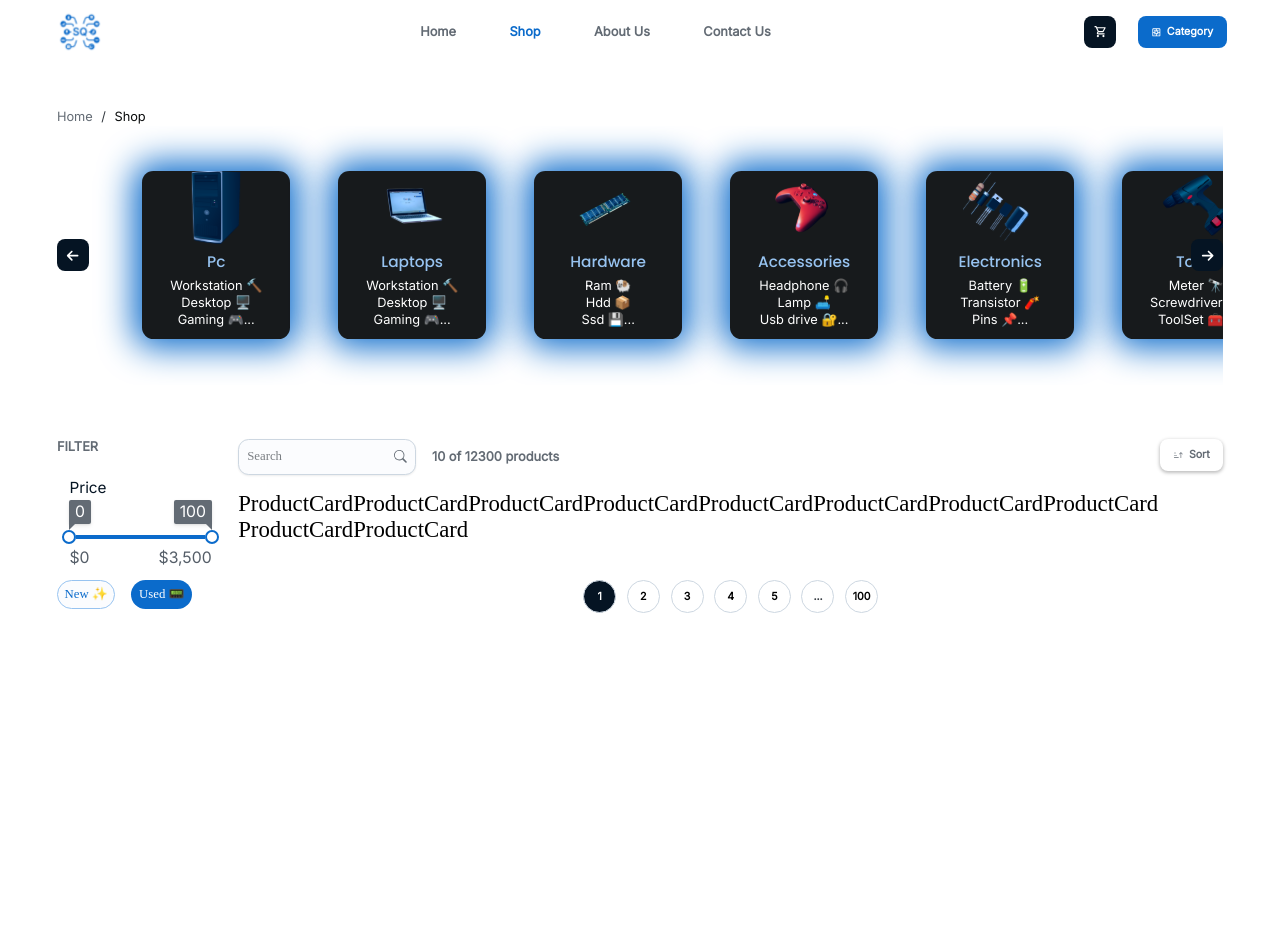
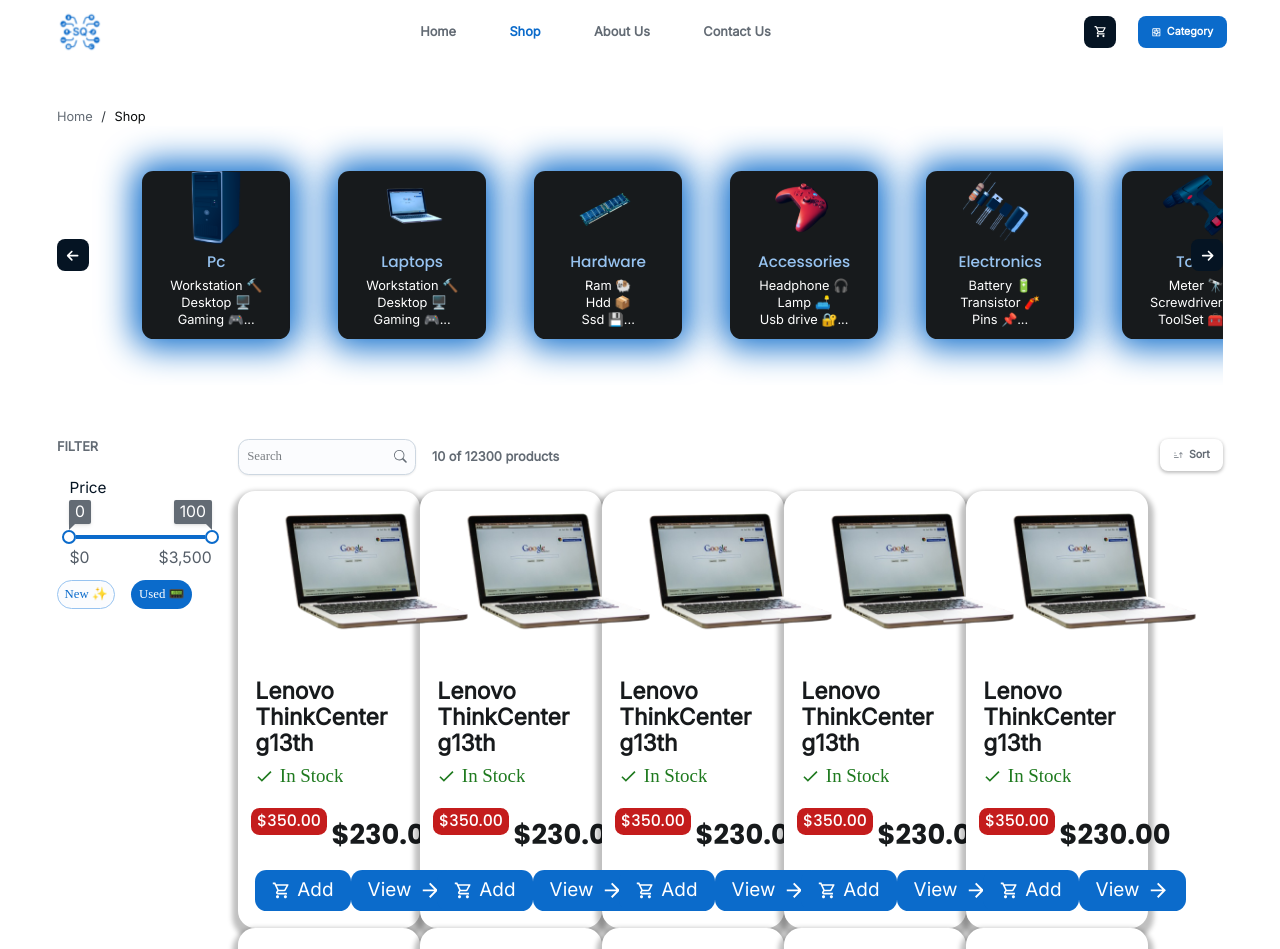
Before and after one commit to Flori1234657/shqip-computers, a React (Vite) app: page /shop in a window 1280 px wide. Shown: the top 949 px of the page. Built offline with nearby package versions, Linux system fonts and the light colour scheme.

Commit message:
feat(style): :construction: product card < 600

```diff
--- a/src/app/routes/home-page/components/components/deals-section/UpperContent.tsx
+++ b/src/app/routes/home-page/components/components/deals-section/UpperContent.tsx
@@ -29,13 +29,7 @@
                     gridRow: { md: '1/3' },
                 }}
             >
-                <Stack
-                    sx={{
-                        border: '2px solid red',
-                        width: { xs: '11.438rem', md: '7.998rem' },
-                        height: { xs: '17.981rem', md: '12.321rem' },
-                    }}
-                >
+                <Stack>
                     <ProductCard />
                 </Stack>
             </Box>
--- a/src/config/theme.ts
+++ b/src/config/theme.ts
@@ -29,6 +29,7 @@
 declare module '@mui/joy/Button' {
     interface ButtonPropsSizeOverrides {
         xs: true;
+        sm2: true;
         md2: true;
     }
 }
@@ -60,6 +61,7 @@
 declare module '@mui/joy/Chip' {
     interface ChipPropsSizeOverrides {
         xs: true;
+        productCard: true;
     }
 }
 
@@ -160,6 +162,15 @@
                         padding: '0.469rem 0.703rem',
                         borderRadius: '0.352rem',
                     }),
+                    ...(ownerState.size === 'sm2' && {
+                        '--Button-gap': '0.322em',
+                        minHeight: '2.18em',
+                        fontSize: '0.831rem',
+                        fontWeight: '400',
+                        lineHeight: '1.28',
+                        padding: '0.25em 0.902em',
+                        borderRadius: '0.602em',
+                    }),
                 }),
                 endDecorator: {
                     fontSize: '1.2em',
@@ -235,6 +246,14 @@
                         lineHeight: '1.5',
                         maxHeight: 'fit-content',
                     }),
+                    ...(ownerState.size === 'productCard' && {
+                        padding: '0 !important',
+                        fontSize: '0.831rem',
+                        lineHeight: '1.5',
+                        gap: '0.25rem',
+                        maxHeight: 'fit-content',
+                        backgroundColor: 'transparent',
+                    }),
                 }),
             },
         },
--- a/src/features/product-card/ProductCard.tsx
+++ b/src/features/product-card/ProductCard.tsx
@@ -1,5 +1,33 @@
-import React from 'react';
+import { Stack } from '@mui/joy';
+import Image from 'src/components/Image';
+import PlaceholderImg from 'src/assets/images/placeholder.png';
+import Content from './components/Content';
+import { useLocation } from 'react-router-dom';
 
 export default function ProductCard() {
-    return <div>ProductCard</div>;
+    const { pathname } = useLocation();
+
+    return (
+        <Stack
+            sx={(theme) => ({
+                maxWidth: { xs: '11.438rem', md: '7.998rem' },
+                borderRadius: { xs: '0.75rem' },
+                bgcolor:
+                    pathname === '/' ? theme.palette.neutral[800] : 'white',
+                boxShadow:
+                    pathname !== '/'
+                        ? '0 0.25rem 0.25rem 0.25rem rgba(0,0,0,0.25)'
+                        : 'unset',
+            })}
+        >
+            <Image
+                src={PlaceholderImg}
+                ratio='1.53/1'
+                width='11.438rem'
+                objectFit='contain'
+                alt='Product '
+            />
+            <Content />
+        </Stack>
+    );
 }
--- /dev/null
+++ b/src/features/product-card/components/Content.tsx
@@ -0,0 +1,14 @@
+import { Stack } from '@mui/joy';
+import UpperSection from './components/UpperSection';
+import PriceSection from './components/PriceSection';
+import ActionButtons from './components/ActionButtons';
+
+export default function Content() {
+    return (
+        <Stack gap={{ xs: '0.75rem' }} p={{ xs: '0.75rem' }}>
+            <UpperSection />
+            <PriceSection />
+            <ActionButtons />
+        </Stack>
+    );
+}
--- /dev/null
+++ b/src/features/product-card/components/components/ActionButtons.tsx
@@ -0,0 +1,18 @@
+import { Button, Stack } from '@mui/joy';
+import {
+    MdOutlineShoppingCart as CartIcon,
+    MdArrowForward as ArrowIcon,
+} from 'react-icons/md';
+
+export default function ActionButtons() {
+    return (
+        <Stack direction='row' justifyContent='space-between'>
+            <Button size='sm2' startDecorator={<CartIcon />}>
+                Add
+            </Button>
+            <Button size='sm2' endDecorator={<ArrowIcon />}>
+                View
+            </Button>
+        </Stack>
+    );
+}
--- /dev/null
+++ b/src/features/product-card/components/components/PriceSection.tsx
@@ -0,0 +1,45 @@
+import { Stack, Typography } from '@mui/joy';
+import { useLocation } from 'react-router-dom';
+
+export default function PriceSection() {
+    const { pathname } = useLocation();
+    const hasDiscount = true;
+
+    return (
+        <Stack direction='row' gap={{ xs: '0.389rem' }}>
+            {hasDiscount ? (
+                <Typography
+                    variant='solid'
+                    color='danger'
+                    fontFamily='Poppins'
+                    fontWeight='500'
+                    lineHeight='1.5'
+                    sx={{
+                        fontSize: { xs: '0.694rem' },
+                        px: { xs: '0.25rem' },
+                        maxHeight: 'fit-content',
+                        borderRadius: { xs: '0.375rem' },
+                        textDecoration: 'line-throught',
+                    }}
+                >
+                    $350.00
+                </Typography>
+            ) : (
+                ''
+            )}
+            <Typography
+                fontFamily='Poppins'
+                fontSize={{ xs: '1.2rem' }}
+                fontWeight={pathname === '/' ? '500' : '600'}
+                lineHeight='1.3'
+                sx={(theme) => ({
+                    pt: { xs: '0.401rem' },
+                    color:
+                        pathname === '/' ? 'white' : theme.palette.neutral[800],
+                })}
+            >
+                $230.00
+            </Typography>
+        </Stack>
+    );
+}
--- /dev/null
+++ b/src/features/product-card/components/components/UpperSection.tsx
@@ -0,0 +1,34 @@
+import { Chip, Stack, Typography } from '@mui/joy';
+import {
+    IoMdCheckmark as TickIcon,
+    IoMdClose as CloseIcon,
+} from 'react-icons/io';
+import { useLocation } from 'react-router-dom';
+
+export default function UpperSection() {
+    const { pathname } = useLocation();
+    const hasStock = true;
+
+    return (
+        <Stack gap={{ xs: '0.268rem' }}>
+            <Typography
+                fontSize={{ xs: '1rem' }}
+                fontWeight={pathname === '/' ? '500' : '600'}
+                lineHeight='1.15'
+                sx={(theme) => ({
+                    color:
+                        pathname === '/' ? 'white' : theme.palette.neutral[800],
+                })}
+            >
+                Lenovo ThinkCenter g13th
+            </Typography>
+            <Chip
+                size='productCard'
+                sx={(theme) => ({ color: theme.palette.success[500] })}
+                startDecorator={hasStock ? <TickIcon /> : <CloseIcon />}
+            >
+                In Stock
+            </Chip>
+        </Stack>
+    );
+}
```
